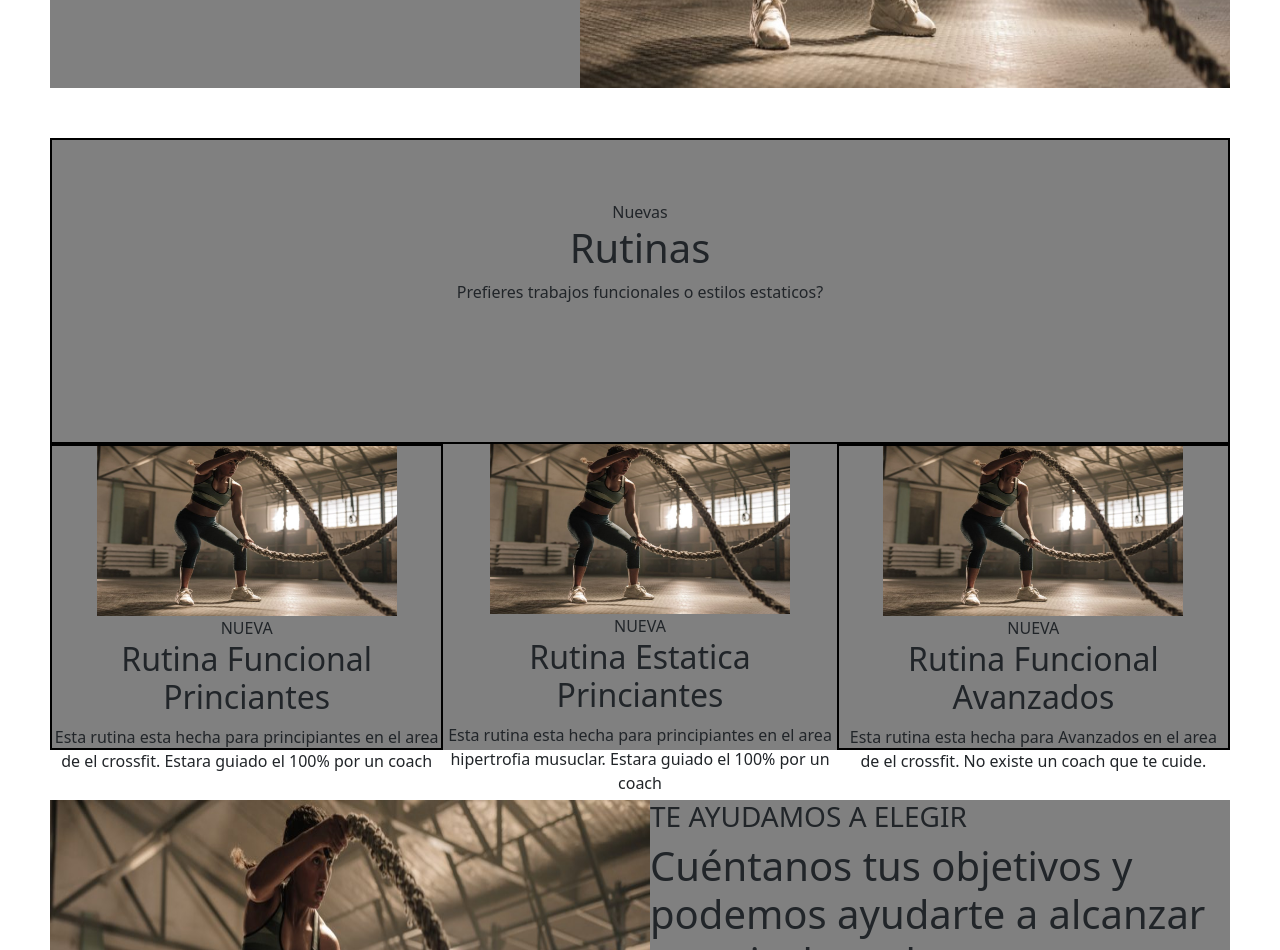
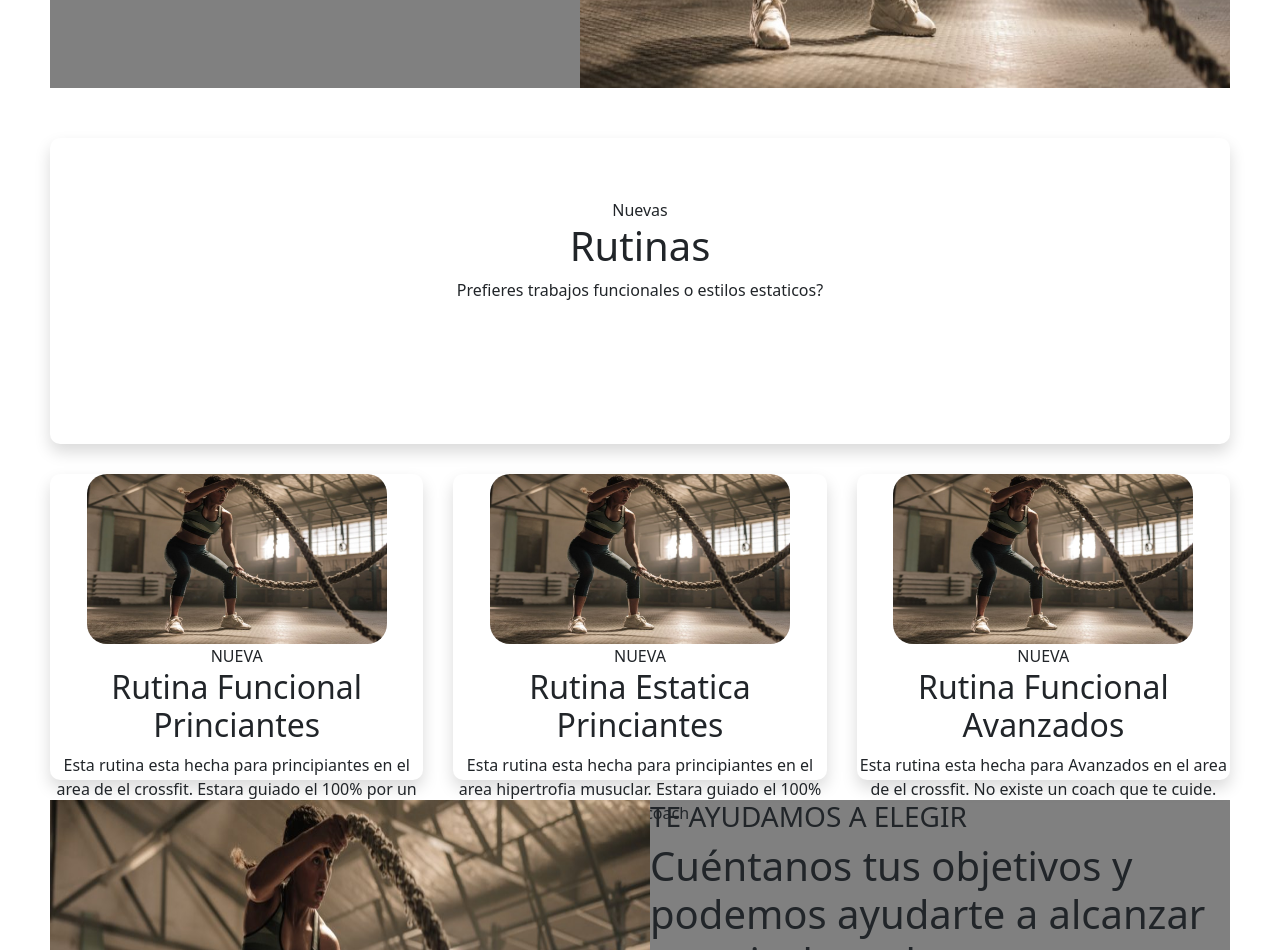
Before and after one commit to manfredmontero/ucamp-project1, a plain HTML site: page index.html in a window 1280 px wide. Shown: the part 680-1630 px from the top of the page. Drawn offline with nearby package versions, Linux system fonts and the light colour scheme.

Commit message:
fixing stile of the boxes

```diff
--- a/estilos.css
+++ b/estilos.css
@@ -30,12 +30,13 @@
 .catalogo {
   margin-top: 50px;
   height: 612px;
-  background-color: grey;
+  background-color:white;
   width: auto;
   display: grid;
   justify-content: center;
   grid-template-columns: repeat(3, 1fr);
   grid-auto-rows: minmax(306px, auto);
+  grid-gap: 30px;
 }
 .imgFirst {
   width: 650px;
@@ -44,30 +45,31 @@
 .caja1 {
   text-align: center;
   grid-column: 1/4;
-  border: solid black 2px;
   padding-top: 60px;
 }
 
+.shadow {
+  text-align: center;
+  border-radius: 10px;
+  background-color: white;
+  box-shadow: 0 3px 10px rgb(0 0 0 / 0.2);
+}
 .caja2 {
-  text-align: center;
   grid-column: 1/2;
-  border: solid black 2px;
 }
 
 .caja3 {
-  text-align: center;
   grid-column: 2/3;
 }
 
 .caja4 {
-  text-align: center;
   grid-column: 3/4;
-  border: solid black 2px;
 }
 
 .imgBox {
   width: 300px;
   height: 170px;
+  border-radius: 20px;
 }
 .btn-contactenos {
   background-color: coral;
@@ -101,21 +103,21 @@ footer {
   grid-column: 1/3;
 }
 
-.img-logo{
+.img-logo {
   height: 30px;
   width: 30px;
 }
 
-.a-footer{
+.a-footer {
   text-decoration: none;
   color: black;
   margin-left: 10px;
 }
-.a-footer:hover{
+.a-footer:hover {
   color: grey;
 }
 
-.container2{
+.container2 {
   margin-left: 50px !important;
   margin-right: 50px !important;
 }
--- a/index.html
+++ b/index.html
@@ -89,12 +89,12 @@
         </div>
       </div>
       <div class="catalogo">
-        <div class="caja1">
+        <div class="caja1 shadow">
           <span>Nuevas</span>
           <h1>Rutinas</h1>
           <span>Prefieres trabajos funcionales o estilos estaticos?</span>
         </div>
-        <div class="caja2">
+        <div class="caja2 shadow">
           <img
             src="img/crossfit-image-1.jpeg"
             alt=""
@@ -108,7 +108,7 @@
             Estara guiado el 100% por un coach
           </p>
         </div>
-        <div class="caja3">
+        <div class="caja3 shadow">
           <img
             src="img/crossfit-image-1.jpeg"
             alt=""
@@ -122,7 +122,7 @@
             musuclar. Estara guiado el 100% por un coach
           </p>
         </div>
-        <div class="caja4">
+        <div class="caja4 shadow">
           <img
             src="img/crossfit-image-1.jpeg"
             alt=""
```
